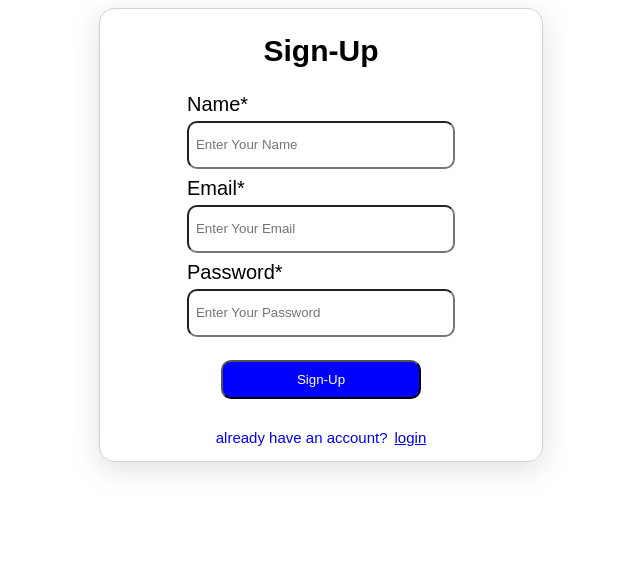
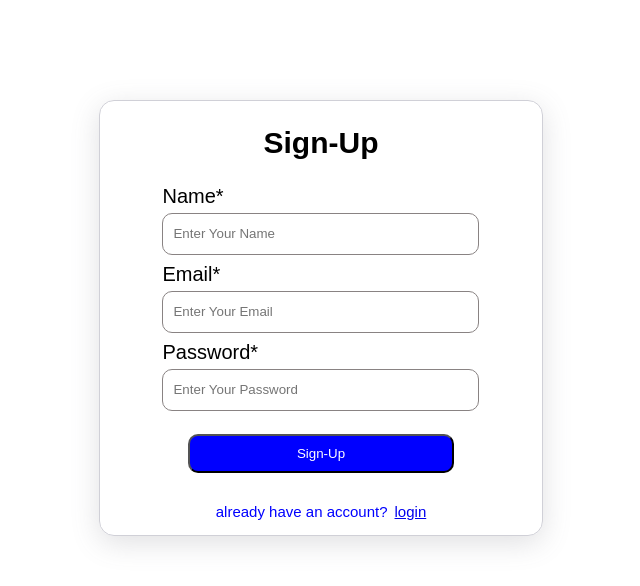
Before and after one commit to MdKashifIqbal/ShoppingM, a React (Vite) app: page /signup in a window 1280 px wide. Shown: the top 586 px of the page, without its empty margins (319-959 px from the left). Built offline with nearby package versions, Linux system fonts and the light colour scheme.

Commit message:
logout button added

```diff
--- a/src/Cards.jsx
+++ b/src/Cards.jsx
@@ -44,7 +44,11 @@ const Cards = () => {
   function searchByTitle(title) {
     dispatch(searchByProductName(title));
   }
-
+  function handleLogout(){
+    localStorage.removeItem("token")
+    navigate("/login")
+    console.log("clicked")
+  }
   return (
     <>
       <div className="filter-container">
@@ -77,6 +81,10 @@ const Cards = () => {
             <option value="laptops">Laptops</option>
             <option value="mobile-accessories">Mobile-Accessories</option>
           </select>
+        </div>
+
+        <div className="Logout" onClick={handleLogout}>
+          <button>Logout</button>
         </div>
       </div>
       <div className="container">
--- a/src/index.css
+++ b/src/index.css
@@ -118,6 +118,7 @@
   box-shadow: rgba(100, 100, 111, 0.2) 0px 7px 29px 0px;
   width: 35%;
   margin: auto;
+  margin-top: 100px;
 }
 .sign-up-form-container h2 {
   text-align: center;
@@ -133,14 +134,17 @@
 
 .sign-up-form-container form label {
   font-size: 20px;
+  color: black;
   margin-top: 15px;
 }
 .sign-up-form-container form input {
   margin-top: 5px;
-  width: 250px;
+  width: 300px;
   height: 30px;
-  padding: 7px;
+  padding: 5px;
+  padding-left: 10px;
   border-radius: 10px;
+  border: 1px solid rgb(137, 131, 131);
 }
 .sign-up-form-container form button {
   margin: 15px;
@@ -148,7 +152,7 @@
   border-radius: 10px;
   background-color: blue;
   color: white;
-  width: 45%;
+  width: 60%;
   cursor: pointer;
 }
 .sign-up-form-container > div {
@@ -167,6 +171,7 @@
   box-shadow: rgba(0, 0, 0, 0.25) 0px 14px 28px, rgba(0, 0, 0, 0.22) 0px 10px 10px;
   width: 30%;
   margin: auto;
+  margin-top: 100px;
 }
 .sign-in-container form> div{
   margin-top: 10px;
```
